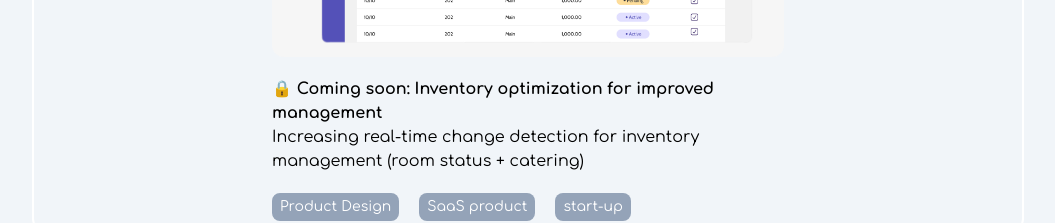
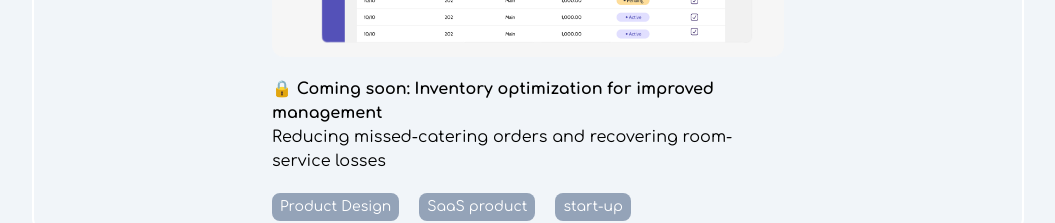
Before and after one commit to johnjang94/portfolio-ver-3, a React (Vite) app: page / in a window 1280 px wide. Shown: the part 2060-2283 px from the top of the page, without its empty margins (112-1167 px from the left). Built offline with nearby package versions, Linux system fonts and the light colour scheme.

Commit message:
updated my resume

```diff
--- a/src/pages/home/home.jsx
+++ b/src/pages/home/home.jsx
@@ -13,7 +13,7 @@ const data = [
     icon: "🔒",
     title: "Coming soon: Inventory optimization for improved management",
     subtitle:
-      "Increasing real-time change detection for inventory management (room status + catering)",
+      "Reducing missed-catering orders and recovering room-service losses",
     category: ["Product Design", "SaaS product", "start-up"],
     link: "/operate",
   },
```
Also changed, not shown: 1 other file (tests, documents, lock files or other folders).
